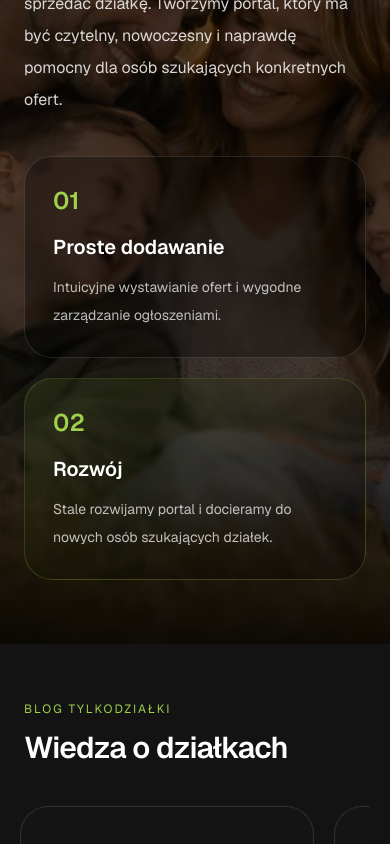
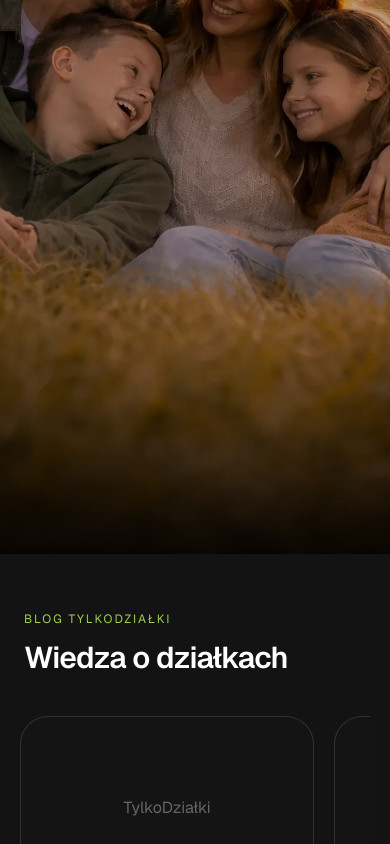
Before and after one commit to niziu108/tylkodzialki, a Next.js app: page / in a window 390 px wide. Shown: the part 1817-2661 px from the top of the page. Built offline with nearby package versions, Linux system fonts and the light colour scheme; no server answers; the database is empty.

Commit message:
admin aktywne oferty

```diff
--- a/app/page.tsx
+++ b/app/page.tsx
@@ -352,12 +352,26 @@ export default async function HomePage() {
         </div>
       </section>
 
-      <section className="relative w-full overflow-hidden" style={{ background: PAGE_BG }}>
+      {/* MOBILE: samo zdjęcie */}
+      <section className="relative block w-full overflow-hidden md:hidden" style={{ background: PAGE_BG }}>
+        <div className="relative h-[100svh] w-full">
+          <img
+            src="/rodzina1.webp"
+            alt="Rodzina marząca o swoim miejscu"
+            className="h-full w-full object-cover object-center"
+          />
+          <div className="absolute inset-0 bg-black/28" />
+          <div className="absolute inset-x-0 bottom-0 h-40 bg-gradient-to-t from-black/75 via-black/25 to-transparent" />
+        </div>
+      </section>
+
+      {/* DESKTOP: obecna wersja z tekstem */}
+      <section className="relative hidden w-full overflow-hidden md:block" style={{ background: PAGE_BG }}>
         <div className="absolute inset-0">
           <img
             src="/rodzina.webp"
             alt="Rodzina marząca o swoim miejscu"
-            className="h-full w-full object-cover object-[28%_center] md:object-center"
+            className="h-full w-full object-cover object-center"
           />
           <div className="absolute inset-0 bg-black/65" />
           <div className="absolute inset-x-0 bottom-0 h-40 bg-gradient-to-t from-black/70 via-black/35 to-transparent" />
```
Also changed, not shown: public/rodzina1.webp (added).
